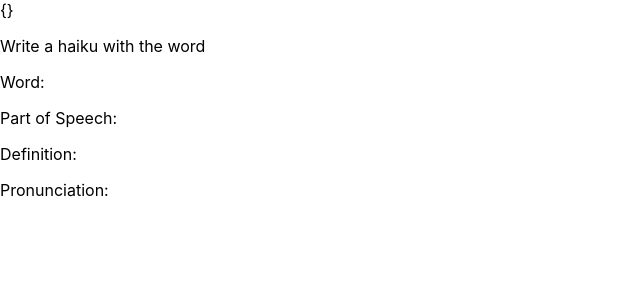
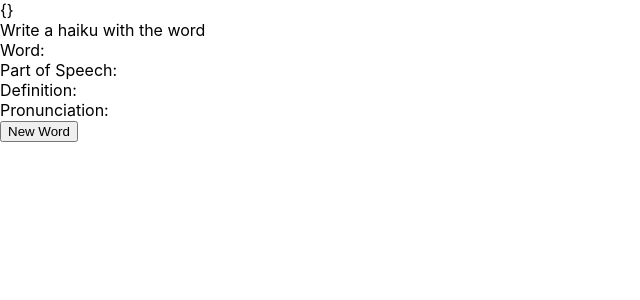
Before and after one commit to marifelangeles/words-api-spike, a React (Create React App) app: page / in a window 1280 px wide. Shown: the top 300 px of the page, without its empty margins (0-640 px from the left). Built offline with nearby package versions, Linux system fonts and the light colour scheme; no server answers.

Commit message:
add new word button to refresh random api

```diff
--- a/src/App/App.js
+++ b/src/App/App.js
@@ -62,17 +62,25 @@ class App extends Component {
     }
   }
 
+  handleNewWord = () => {
+    console.log('in handleNewWord');
+    this.getRandomWord();
+  }
+
   render() {
 
     return (
       <div >
         {JSON.stringify(this.props.word)}
 
-        <p>Write a haiku with the word</p>
-        <p>Word: {this.props.word.word}</p>
-        <p>Part of Speech: {() => this.getPartOfSpeech()}</p>
-        <p>Definition: {this.getDefinition()}</p>
-        <p>Pronunciation: {this.getPronunciation()} </p>
+        <div>Write a haiku with the word</div>
+        <div>Word: {this.props.word.word}</div>
+        <div>Part of Speech: {this.getPartOfSpeech()}</div>
+        <div>Definition: {this.getDefinition()}</div>
+        <div>Pronunciation: {this.getPronunciation()} </div>
+        <div>
+          <button onClick={this.handleNewWord}>New Word</button>
+        </div>
       </div>
     );
   }
```
